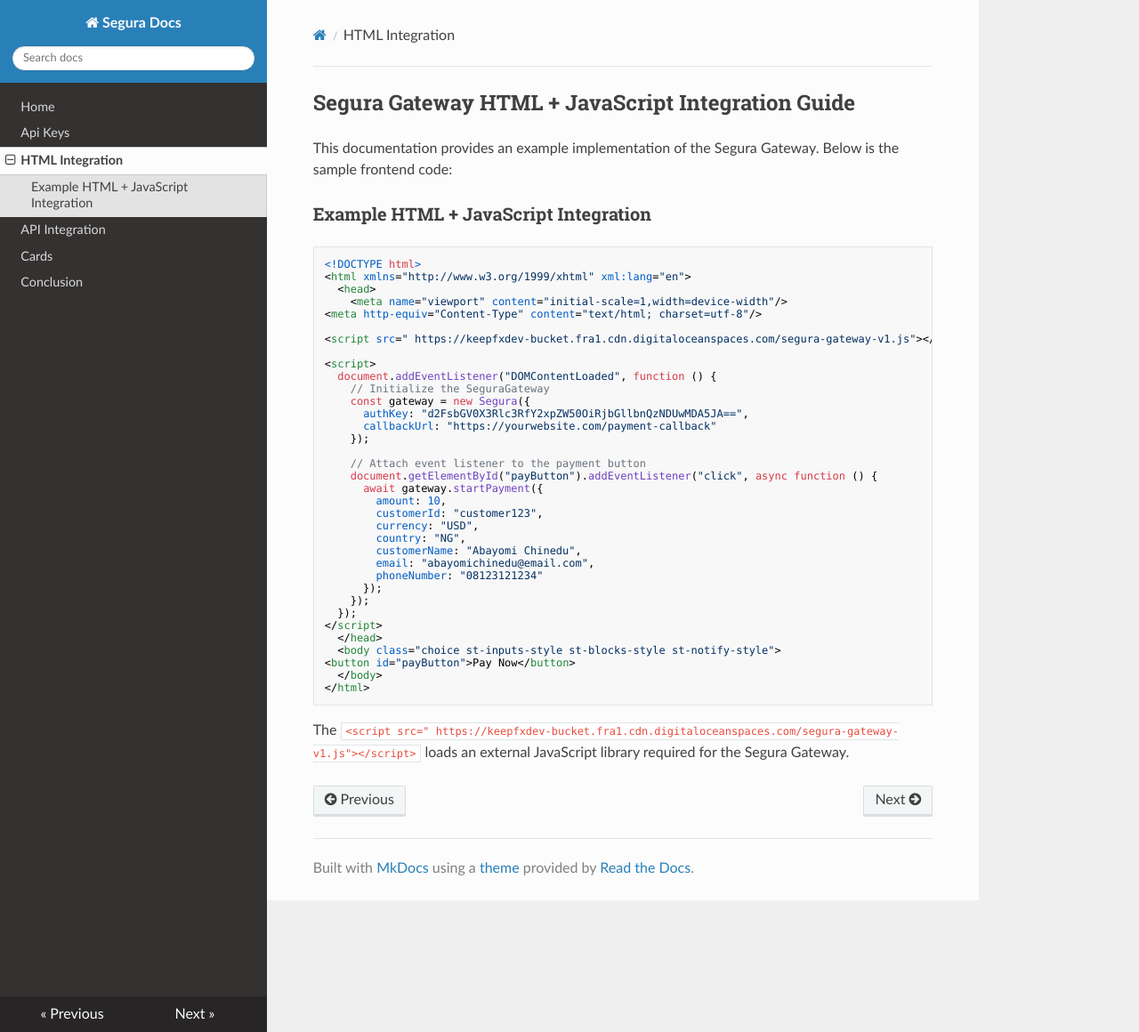
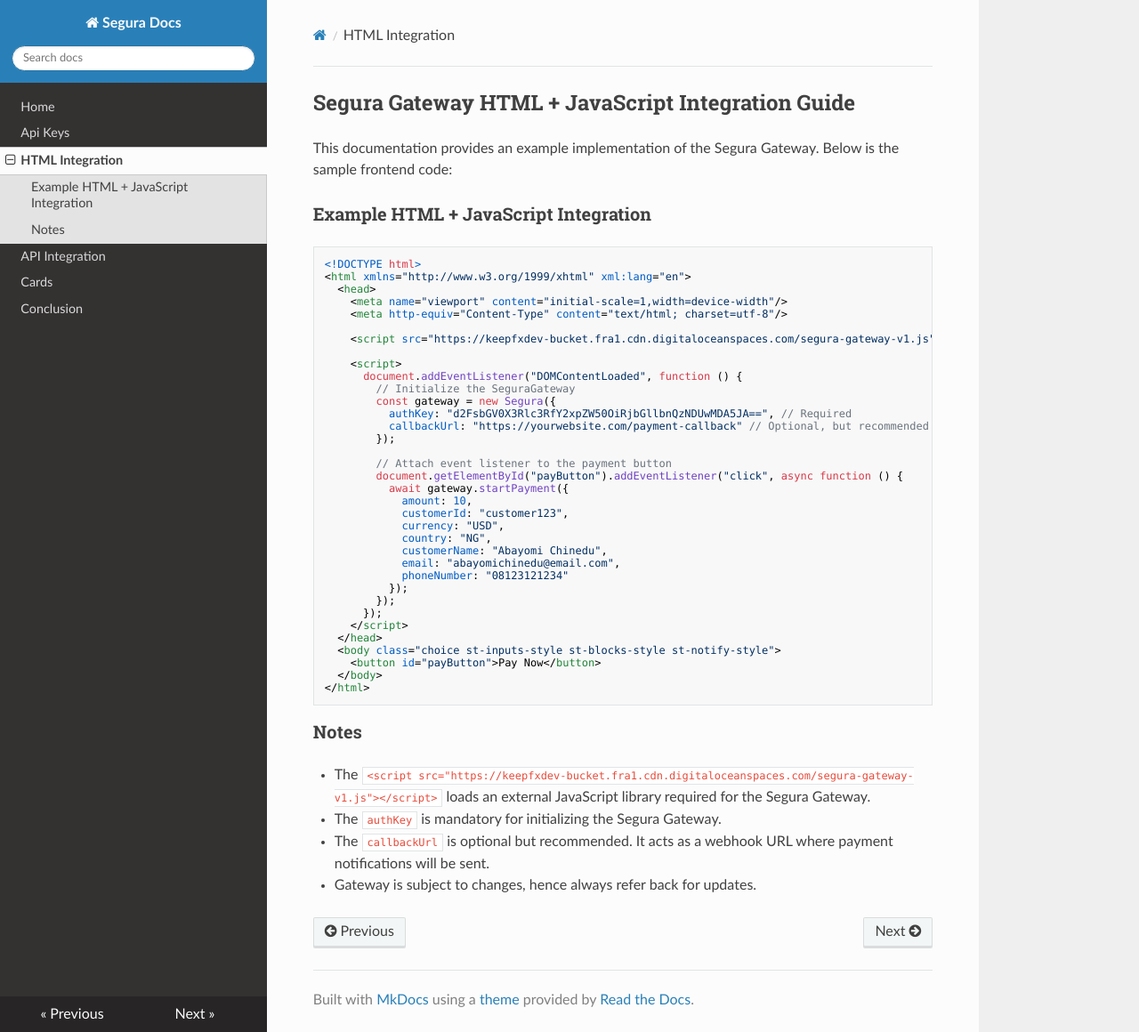
Before and after one commit to Noah-droid/segura, an MkDocs documentation site: the page built from docs/payments.md, in a window 1280 px wide and 1160 px high. Shown: the whole window at 89% size. Built offline with MkDocs 1.6.1, drawn with Linux system fonts in a browser that asks for light colours; nearby versions of some CDN libraries.

Commit message:
new update

````diff
--- a/docs/payments.md
+++ b/docs/payments.md
@@ -1,5 +1,4 @@
 ## Segura Gateway HTML + JavaScript Integration Guide
-
 
 This documentation provides an example implementation of the Segura Gateway. Below is the sample frontend code:
 
@@ -9,40 +8,43 @@ This documentation provides an example implementation of the Segura Gateway. Bel
 <html xmlns="http://www.w3.org/1999/xhtml" xml:lang="en">
   <head>
     <meta name="viewport" content="initial-scale=1,width=device-width"/>
-<meta http-equiv="Content-Type" content="text/html; charset=utf-8"/>
+    <meta http-equiv="Content-Type" content="text/html; charset=utf-8"/>
 
-<script src=" https://keepfxdev-bucket.fra1.cdn.digitaloceanspaces.com/segura-gateway-v1.js"></script>
+    <script src="https://keepfxdev-bucket.fra1.cdn.digitaloceanspaces.com/segura-gateway-v1.js"></script>
 
-<script>
-  document.addEventListener("DOMContentLoaded", function () {
-    // Initialize the SeguraGateway
-    const gateway = new Segura({
-      authKey: "d2FsbGV0X3Rlc3RfY2xpZW50OiRjbGllbnQzNDUwMDA5JA==",
-      callbackUrl: "https://yourwebsite.com/payment-callback"
-    });
+    <script>
+      document.addEventListener("DOMContentLoaded", function () {
+        // Initialize the SeguraGateway
+        const gateway = new Segura({
+          authKey: "d2FsbGV0X3Rlc3RfY2xpZW50OiRjbGllbnQzNDUwMDA5JA==", // Required
+          callbackUrl: "https://yourwebsite.com/payment-callback" // Optional, but recommended for webhook notifications
+        });
 
-    // Attach event listener to the payment button
-    document.getElementById("payButton").addEventListener("click", async function () {
-      await gateway.startPayment({
-        amount: 10,
-        customerId: "customer123",
-        currency: "USD",
-		country: "NG",
-		customerName: "Abayomi Chinedu",
-		email: "abayomichinedu@email.com",
-		phoneNumber: "08123121234"
+        // Attach event listener to the payment button
+        document.getElementById("payButton").addEventListener("click", async function () {
+          await gateway.startPayment({
+            amount: 10,
+            customerId: "customer123",
+            currency: "USD",
+            country: "NG",
+            customerName: "Abayomi Chinedu",
+            email: "abayomichinedu@email.com",
+            phoneNumber: "08123121234"
+          });
+        });
       });
-    });
-  });
-</script>
+    </script>
   </head>
   <body class="choice st-inputs-style st-blocks-style st-notify-style">
-<button id="payButton">Pay Now</button>
+    <button id="payButton">Pay Now</button>
   </body>
 </html>
 ```
 
-The `<script src=" https://keepfxdev-bucket.fra1.cdn.digitaloceanspaces.com/segura-gateway-v1.js"></script>` loads an external JavaScript library required for the Segura Gateway.
-<!--
+
+
 ### Notes
-- Gateway is subject to changes, hence always refer back for updates.  -->
+- The `<script src="https://keepfxdev-bucket.fra1.cdn.digitaloceanspaces.com/segura-gateway-v1.js"></script>` loads an external JavaScript library required for the Segura Gateway.
+- The `authKey` is mandatory for initializing the Segura Gateway.
+- The `callbackUrl` is optional but recommended. It acts as a webhook URL where payment notifications will be sent.
+- Gateway is subject to changes, hence always refer back for updates.
````
